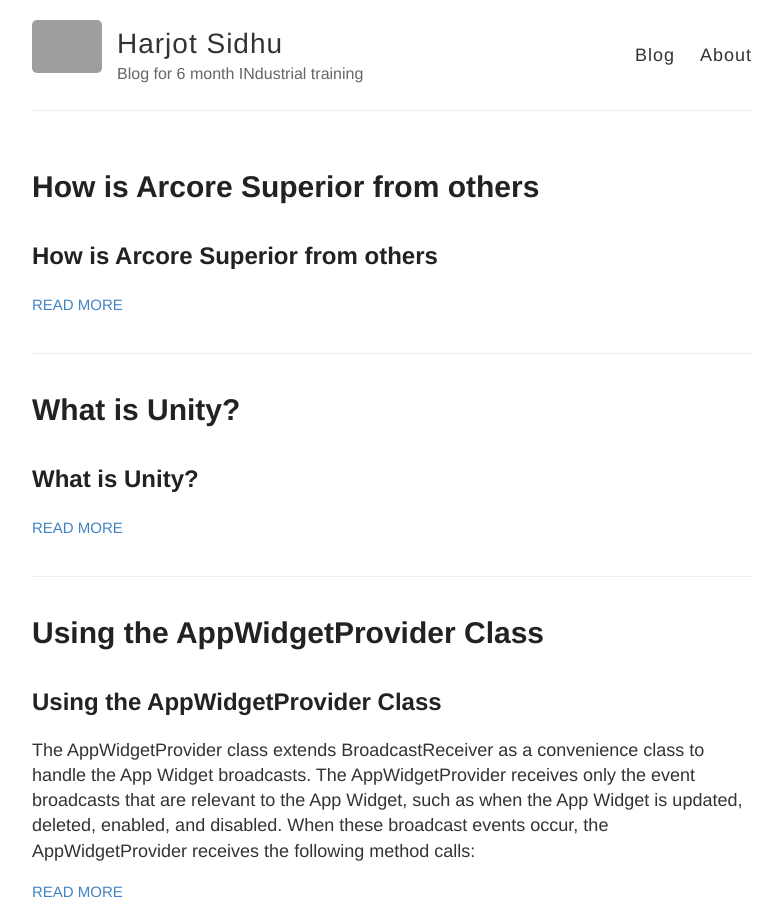
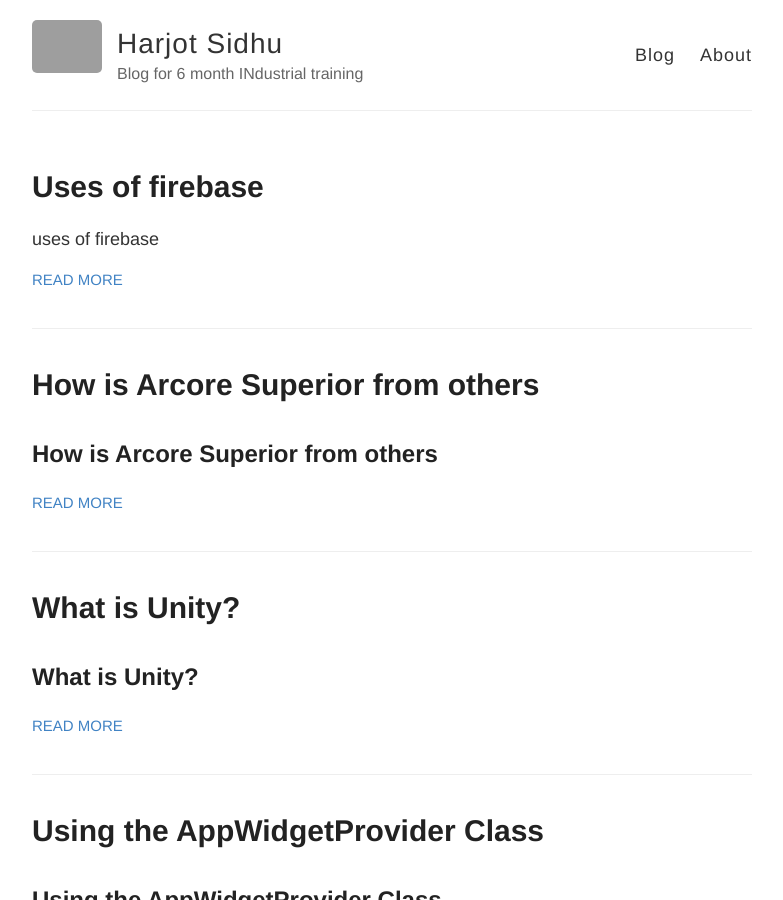
Before and after one commit to Ishmeetblog/ishmeetblog.github.io, a Jekyll site: the page built from index.html, in a window 1280 px wide and 900 px high. Shown: the whole window, without its empty margins (248-1031 px from the left). Built offline with Jekyll 4.4.1, drawn with Linux system fonts in a browser that asks for light colours; grey boxes are pictures that could not be loaded.

Commit message:
Update 2018-12-17-your-filename.md

```diff
--- a/_posts/2018-12-17-your-filename.md
+++ b/_posts/2018-12-17-your-filename.md
@@ -1,5 +1,6 @@
 ---
-published: false
+layout: post
+title: Uses of firebase
 ---
 uses of firebase
 
```
